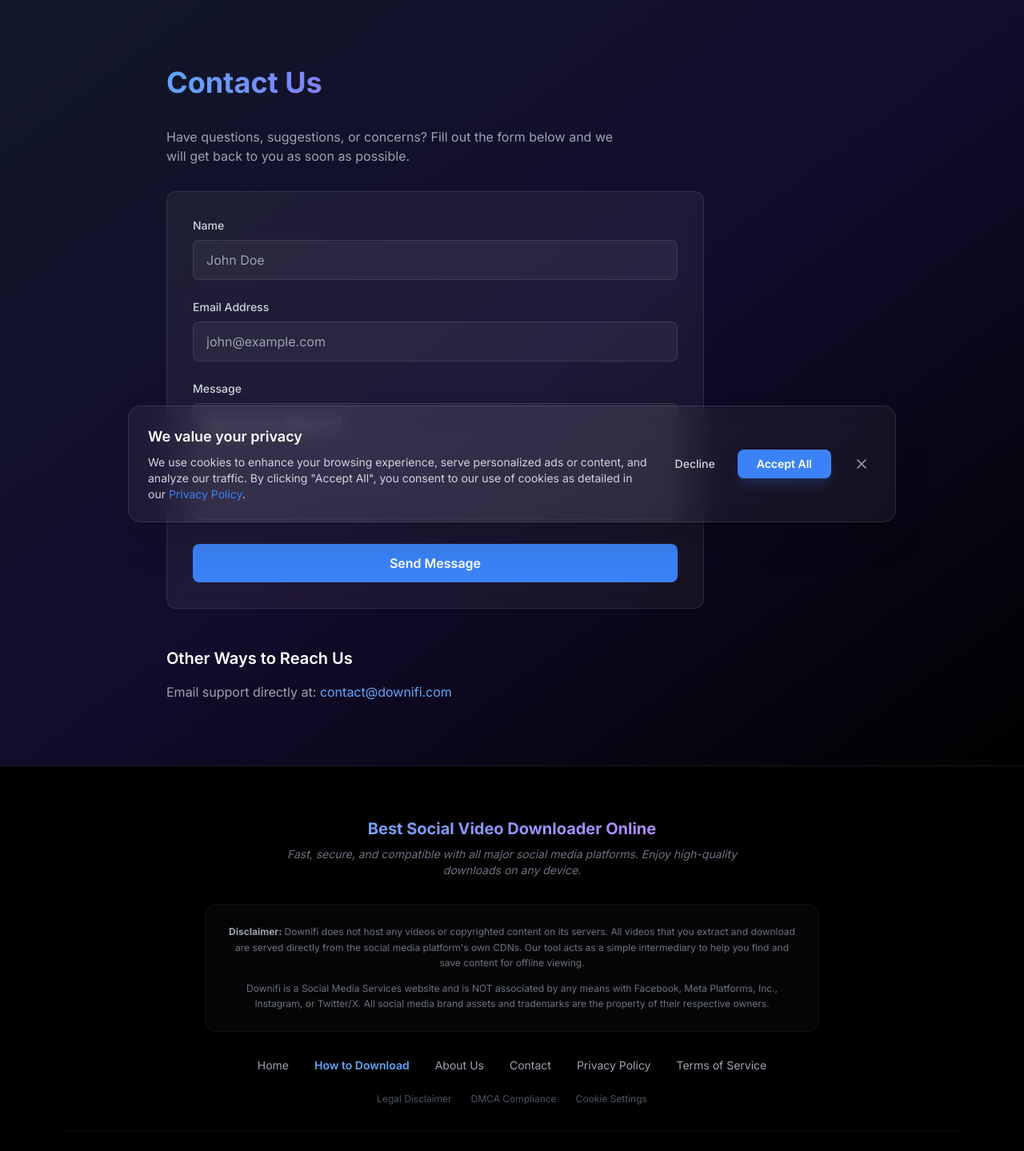
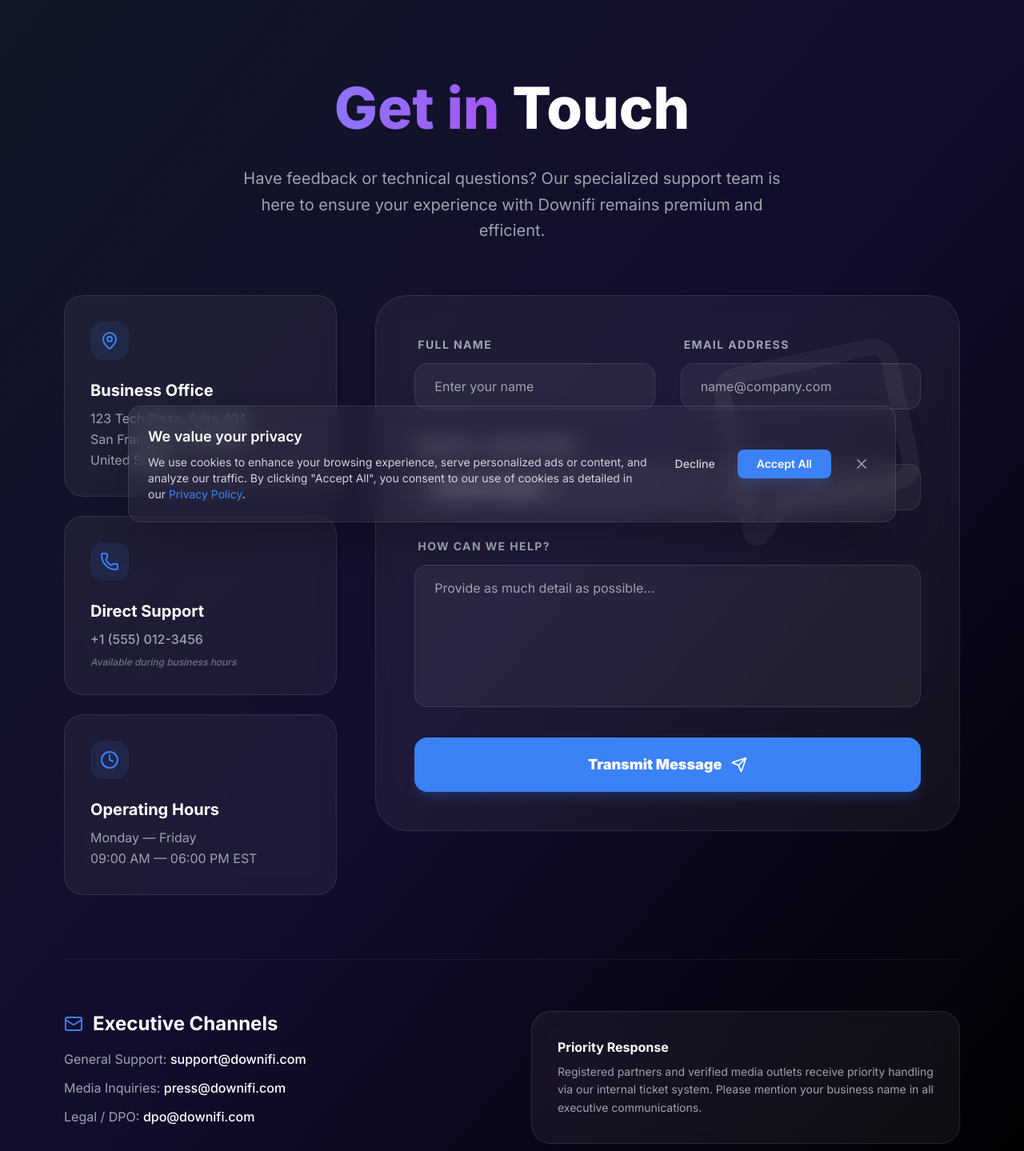
Before and after one commit to Nauman123Nasir/social-frontend, a Next.js app: page /contact in a window 1280 px wide. Shown: the part 131-1570 px from the top of the page at 80% size. Built offline with nearby package versions, Linux system fonts and the light colour scheme.

Commit message:
csp changes

```diff
--- a/src/app/contact/page.tsx
+++ b/src/app/contact/page.tsx
@@ -1,90 +1,182 @@
 'use client';
 
 import { useState } from 'react';
+import { Mail, MapPin, Clock, Phone, Send, MessageSquare } from 'lucide-react';
 
 export default function ContactPage() {
   const [status, setStatus] = useState<'' | 'success'>('');
 
   const handleSubmit = (e: React.FormEvent) => {
     e.preventDefault();
-    // This is a frontend mockup to satisfy structural queries.
-    // In the future this should hit an API endpoint to actually send an email.
     setStatus('success');
   };
 
   return (
-    <div className="container mx-auto px-4 py-20 max-w-4xl">
-      <h1 className="text-4xl font-bold mb-8 gradient-text">Contact Us</h1>
-      <p className="text-gray-400 mb-8 max-w-xl">
-        Have questions, suggestions, or concerns? Fill out the form below and we will get back to you as soon as possible.
+    <div className="container mx-auto px-4 py-24 max-w-6xl">
+      <div className="text-center mb-16 animate-fade-in">
+        <h1 className="text-5xl md:text-7xl font-extrabold mb-8 gradient-text leading-tight pb-2">
+          Get in <span className="text-white">Touch</span>
+        </h1>
+        <p className="text-xl text-gray-400 max-w-2xl mx-auto leading-relaxed">
+          Have feedback or technical questions? Our specialized support team is here to ensure your experience with Downifi remains premium and efficient.
         </p>
+      </div>
 
-      <div className="glass-effect rounded-xl p-8 max-w-2xl">
+      <div className="grid lg:grid-cols-3 gap-12">
+        {/* Contact Info Cards */}
+        <div className="lg:col-span-1 space-y-6">
+          <div className="glass-effect p-8 rounded-3xl border border-white/5 hover:border-primary/20 transition-all group">
+            <div className="h-12 w-12 rounded-2xl bg-primary/10 flex items-center justify-center text-primary mb-6 group-hover:scale-110 transition-transform">
+              <MapPin className="h-6 w-6" />
+            </div>
+            <h3 className="text-xl font-bold text-white mb-2">Business Office</h3>
+            <p className="text-gray-400 leading-relaxed">
+              123 Tech Plaza, Suite 404<br />
+              San Francisco, CA 94103<br />
+              United States
+            </p>
+          </div>
+
+          <div className="glass-effect p-8 rounded-3xl border border-white/5 hover:border-primary/20 transition-all group">
+            <div className="h-12 w-12 rounded-2xl bg-primary/10 flex items-center justify-center text-primary mb-6 group-hover:scale-110 transition-transform">
+              <Phone className="h-6 w-6" />
+            </div>
+            <h3 className="text-xl font-bold text-white mb-2">Direct Support</h3>
+            <p className="text-gray-400 leading-relaxed font-medium">
+              +1 (555) 012-3456
+            </p>
+            <p className="text-xs text-gray-500 mt-2 italic font-medium">Available during business hours</p>
+          </div>
+
+          <div className="glass-effect p-8 rounded-3xl border border-white/5 hover:border-primary/20 transition-all group">
+            <div className="h-12 w-12 rounded-2xl bg-primary/10 flex items-center justify-center text-primary mb-6 group-hover:scale-110 transition-transform">
+              <Clock className="h-6 w-6" />
+            </div>
+            <h3 className="text-xl font-bold text-white mb-2">Operating Hours</h3>
+            <p className="text-gray-400 leading-relaxed">
+              Monday — Friday<br />
+              09:00 AM — 06:00 PM EST
+            </p>
+          </div>
+        </div>
+
+        {/* Contact Form */}
+        <div className="lg:col-span-2">
+          <div className="glass-effect p-8 md:p-12 rounded-[2.5rem] border border-white/5 relative overflow-hidden">
+            <div className="absolute top-0 right-0 p-12 opacity-5">
+              <MessageSquare className="h-64 w-64 -rotate-12" />
+            </div>
+
             {status === 'success' ? (
-          <div className="bg-green-500/20 border border-green-500 text-green-300 p-6 rounded-lg text-center">
-            <h2 className="text-2xl font-semibold mb-2">Message Sent!</h2>
-            <p>Thank you for reaching out. We will respond shortly.</p>
+              <div className="h-[450px] flex flex-col items-center justify-center text-center animate-fade-in">
+                <div className="h-20 w-20 rounded-full bg-green-500/20 text-green-500 flex items-center justify-center mb-6">
+                  <Send className="h-10 w-10" />
+                </div>
+                <h2 className="text-3xl font-bold text-white mb-4">Message Transmitted!</h2>
+                <p className="text-gray-400 text-lg max-w-md">
+                  Thank you for your high-value input. Our team will review your message and reach out to the provided coordinates shortly.
+                </p>
+                <button
+                  onClick={() => setStatus('')}
+                  className="mt-8 text-primary font-bold hover:underline"
+                >
+                  Send another message
+                </button>
               </div>
             ) : (
-          <form onSubmit={handleSubmit} className="space-y-6">
-            <div>
-              <label htmlFor="name" className="block text-sm font-medium text-gray-300 mb-2">
-                Name
+              <form onSubmit={handleSubmit} className="space-y-8 relative z-10">
+                <div className="grid md:grid-cols-2 gap-8">
+                  <div className="space-y-3">
+                    <label htmlFor="name" className="text-sm font-bold uppercase tracking-widest text-gray-400 ml-1">
+                      Full Name
                     </label>
                     <input
                       type="text"
                       id="name"
-                name="name"
                       required
-                className="w-full bg-white/5 border border-white/10 rounded-lg px-4 py-3 text-white focus:outline-none focus:ring-2 focus:ring-primary focus:border-transparent transition"
-                placeholder="John Doe"
+                      className="w-full bg-white/5 border border-white/10 rounded-2xl px-6 py-4 text-white focus:outline-none focus:ring-2 focus:ring-primary/50 focus:border-primary transition duration-300"
+                      placeholder="Enter your name"
                     />
                   </div>
-
-            <div>
-              <label htmlFor="email" className="block text-sm font-medium text-gray-300 mb-2">
+                  <div className="space-y-3">
+                    <label htmlFor="email" className="text-sm font-bold uppercase tracking-widest text-gray-400 ml-1">
                       Email Address
                     </label>
                     <input
                       type="email"
                       id="email"
-                name="email"
                       required
-                className="w-full bg-white/5 border border-white/10 rounded-lg px-4 py-3 text-white focus:outline-none focus:ring-2 focus:ring-primary focus:border-transparent transition"
-                placeholder="john@example.com"
+                      className="w-full bg-white/5 border border-white/10 rounded-2xl px-6 py-4 text-white focus:outline-none focus:ring-2 focus:ring-primary/50 focus:border-primary transition duration-300"
+                      placeholder="name@company.com"
                     />
                   </div>
+                </div>
 
-            <div>
-              <label htmlFor="message" className="block text-sm font-medium text-gray-300 mb-2">
-                Message
+                <div className="space-y-3">
+                  <label htmlFor="subject" className="text-sm font-bold uppercase tracking-widest text-gray-400 ml-1">
+                    Subject / Department
+                  </label>
+                  <select
+                    id="subject"
+                    className="w-full bg-white/5 border border-white/10 rounded-2xl px-6 py-4 text-white focus:outline-none focus:ring-2 focus:ring-primary/50 focus:border-primary transition duration-300 appearance-none cursor-pointer"
+                  >
+                    <option className="bg-gray-900 border-none">Technical Support</option>
+                    <option className="bg-gray-900 border-none">Business & Partnerships</option>
+                    <option className="bg-gray-900 border-none">Press & Media</option>
+                    <option className="bg-gray-900 border-none">Legal / DMCA Inquiry</option>
+                  </select>
+                </div>
+
+                <div className="space-y-3">
+                  <label htmlFor="message" className="text-sm font-bold uppercase tracking-widest text-gray-400 ml-1">
+                    How can we help?
                   </label>
                   <textarea
                     id="message"
-                name="message"
                     required
-                rows={5}
-                className="w-full bg-white/5 border border-white/10 rounded-lg px-4 py-3 text-white focus:outline-none focus:ring-2 focus:ring-primary focus:border-transparent transition resize-none"
-                placeholder="How can we help you?"
+                    rows={6}
+                    className="w-full bg-white/5 border border-white/10 rounded-2xl px-6 py-4 text-white focus:outline-none focus:ring-2 focus:ring-primary/50 focus:border-primary transition duration-300 resize-none"
+                    placeholder="Provide as much detail as possible..."
                   />
                 </div>
 
                 <button
                   type="submit"
-              className="w-full bg-primary hover:bg-blue-600 text-white font-semibold py-3 px-6 rounded-lg transition-colors flex items-center justify-center space-x-2"
+                  className="w-full bg-primary hover:primary-hover text-white font-black text-lg py-5 px-8 rounded-2xl transition-all duration-300 flex items-center justify-center group shadow-lg shadow-primary/20"
                 >
-              <span>Send Message</span>
+                  <span className="mr-3">Transmit Message</span>
+                  <Send className="h-5 w-5 group-hover:translate-x-1 group-hover:-translate-y-1 transition-transform" />
                 </button>
               </form>
             )}
           </div>
+        </div>
+      </div>
 
-      <div className="mt-12 text-gray-400">
-        <h2 className="text-xl font-semibold text-white mb-4">Other Ways to Reach Us</h2>
-        <p>
-          Email support directly at: <a href="mailto:contact@downifi.com" className="text-blue-400 hover:text-blue-300">contact@downifi.com</a>
+      <div className="mt-20 pt-16 border-t border-white/5 grid md:grid-cols-2 gap-12">
+        <div className="space-y-4">
+          <h2 className="text-2xl font-bold text-white flex items-center">
+            <Mail className="mr-3 text-primary h-6 w-6" /> Executive Channels
+          </h2>
+          <div className="space-y-3">
+            <p className="text-gray-400">
+              General Support: <a href="mailto:support@downifi.com" className="text-white hover:text-primary transition font-medium">support@downifi.com</a>
+            </p>
+            <p className="text-gray-400">
+              Media Inquiries: <a href="mailto:press@downifi.com" className="text-white hover:text-primary transition font-medium">press@downifi.com</a>
+            </p>
+            <p className="text-gray-400">
+              Legal / DPO: <a href="mailto:dpo@downifi.com" className="text-white hover:text-primary transition font-medium">dpo@downifi.com</a>
+            </p>
+          </div>
+        </div>
 
+        <div className="glass-effect p-8 rounded-3xl bg-primary/5 border border-primary/10">
+          <h4 className="text-white font-bold mb-2">Priority Response</h4>
+          <p className="text-sm text-gray-400 leading-relaxed">
+            Registered partners and verified media outlets receive priority handling via our internal ticket system. Please mention your business name in all executive communications.
           </p>
+        </div>
       </div>
     </div>
   );
--- a/src/app/layout.tsx
+++ b/src/app/layout.tsx
@@ -119,6 +119,7 @@ export default function RootLayout({
                                 <a href="/disclaimer" className="hover:text-gray-400 transition">Legal Disclaimer</a>
                                 <a href="/dmca" className="hover:text-gray-400 transition">DMCA Compliance</a>
                                 <a href="/cookie-policy" className="hover:text-gray-400 transition">Cookie Settings</a>
+                                <a href="/privacy#ccpa" className="hover:text-gray-400 transition">Do Not Sell My Personal Information</a>
                             </div>
                         </div>
 
--- a/src/app/privacy/page.tsx
+++ b/src/app/privacy/page.tsx
@@ -91,7 +91,7 @@ export default function PrivacyPolicyPage() {
           You can choose to disable cookies through your individual browser options. To know more detailed information about cookie management with specific web browsers, it can be found at the browsers' respective websites.
         </p>
 
-        <h2>8. GDPR Data Protection Rights</h2>
+        <h2 id="gdpr">8. GDPR Data Protection Rights</h2>
         <p>We would like to make sure you are fully aware of all of your data protection rights. Every user is entitled to the following:</p>
         <ul>
           <li><strong>The right to access</strong> – You have the right to request copies of your personal data.</li>
@@ -102,7 +102,7 @@ export default function PrivacyPolicyPage() {
           <li><strong>The right to data portability</strong> – You have the right to request that we transfer the data that we have collected to another organization, or directly to you, under certain conditions.</li>
         </ul>
 
-        <h2>9. CCPA Privacy Rights (Do Not Sell My Personal Information)</h2>
+        <h2 id="ccpa">9. CCPA Privacy Rights (Do Not Sell My Personal Information)</h2>
         <p>Under the CCPA, among other rights, California consumers have the right to:</p>
         <ul>
           <li>Request that a business that collects a consumer's personal data disclose the categories and specific pieces of personal data that a business has collected about consumers.</li>
@@ -110,7 +110,16 @@ export default function PrivacyPolicyPage() {
           <li>Request that a business that sells a consumer's personal data, not sell the consumer's personal data.</li>
         </ul>
 
-        <h2>10. Children's Information</h2>
+        <h2>10. Data Protection Officer (DPO)</h2>
+        <p>
+          We have appointed a Data Protection Officer (DPO) who is responsible for overseeing questions in relation to this privacy policy. If you have any questions about this privacy policy, including any requests to exercise your legal rights, please contact the DPO using the details set out below:
+        </p>
+        <div className="p-6 rounded-2xl bg-white/5 border border-white/10">
+          <p className="font-bold text-white mb-2">Attn: Data Protection Officer</p>
+          <p>Email: <a href="mailto:dpo@downifi.com">dpo@downifi.com</a></p>
+        </div>
+
+        <h2>11. Children's Information</h2>
         <p>
           Another part of our priority is adding protection for children while using the internet. We encourage parents and guardians to observe, participate in, and/or monitor and guide their online activity.
         </p>
```
Also changed, not shown: next.config.ts (+12 -0 lines). Lines whose indentation alone changed are shown as unchanged.
